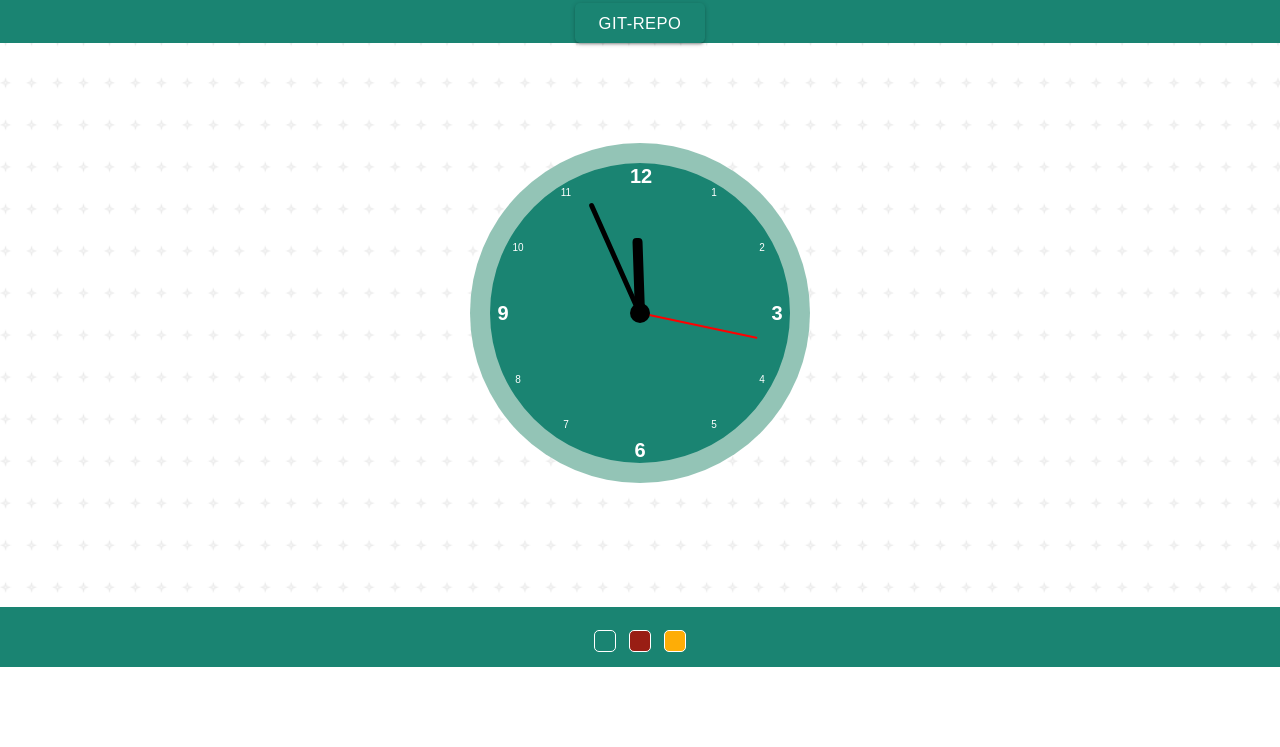
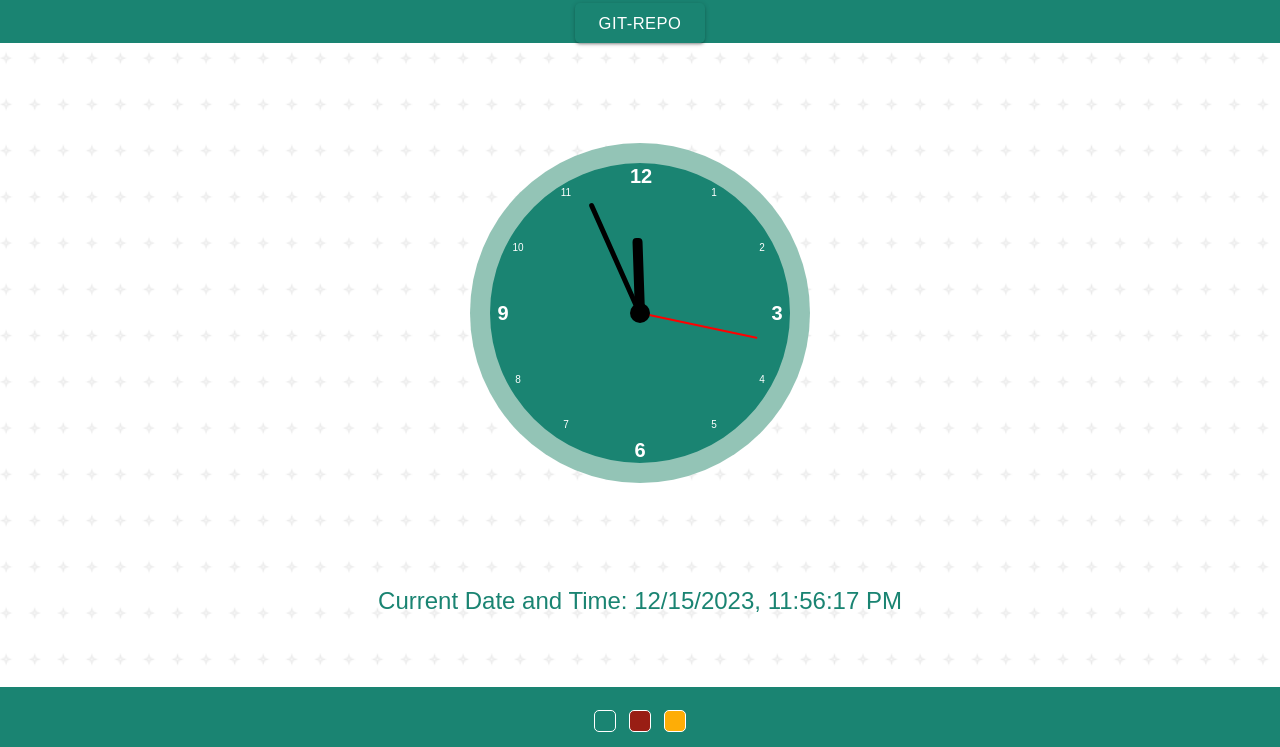
Before and after one commit to Shyam-brs/JS-Clock-Porject, a plain HTML site: page index.html in a window 1280 px wide. Shown: the part 133-880 px from the top of the page. Before the commit the page ends 800 px from the top, so only its background shows below. Drawn offline with nearby package versions, Linux system fonts and the light colour scheme.

Commit message:
updating clock

```diff
--- a/assets/css/style.css
+++ b/assets/css/style.css
@@ -7,14 +7,15 @@
 }
 
 * {
+    margin: 0%;
+    padding: 0%;
     box-sizing: border-box;
 }
 
 body {
     background-color: #f4f4f4;
     font-family: Arial, Helvetica, sans-serif;
-    margin: 0;
-    padding: 0;
+    scroll-behavior: smooth;
 }
 
 .git {
@@ -104,6 +105,16 @@ input:focus,
 button:focus {
     outline: 0;
 }
+
+#datetime {
+    display: block;
+    font-size: 24px;
+    margin-bottom: 10%;
+    text-align: center;
+    color: var(--primary-color);
+
+}
+
 
 @media (max-width: 600px) {
     .currency input {
--- a/assets/js/app.js
+++ b/assets/js/app.js
@@ -27,6 +27,17 @@ function updateClock() {
   minuteHand.style.transform = `rotate(${minuteHandDegrees}deg)`;
   hourHand.style.transform = `rotate(${hourHandDegrees}deg)`;
 }
+function updateDateTime() {
+  var now = new Date();
+  var dateTimeString = now.toLocaleString();
+  document.getElementById("datetime").innerHTML = "Current Date and Time: " + dateTimeString;
+}
+
+// Initial call to display date and time
+updateDateTime();
+
+// Update date and time every second (1000 milliseconds)
+setInterval(updateDateTime, 1000);
 
 // update clock for each time
 setInterval(updateClock, 1000);
--- a/index.html
+++ b/index.html
@@ -48,6 +48,12 @@
       </div>
     </main>
 
+
+    <!-- date and time digital formate -->
+    <div id="datetime"></div>
+    <!-- end -->
+
+
     <footer class="footer footer-dark">
       <div class="d-flex justify-content-center px-5">
         <div>
```
